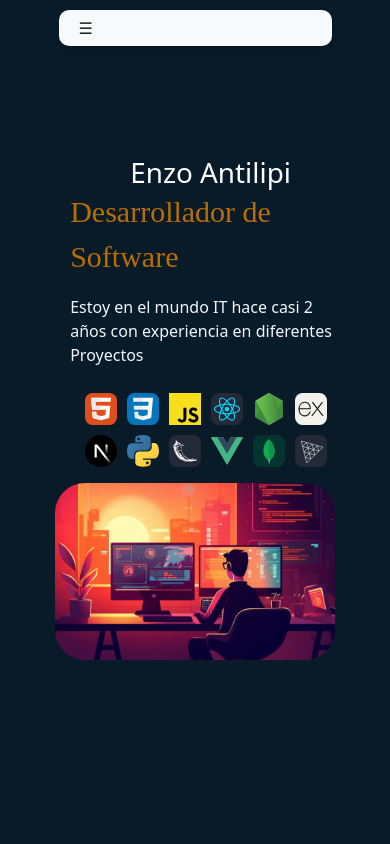
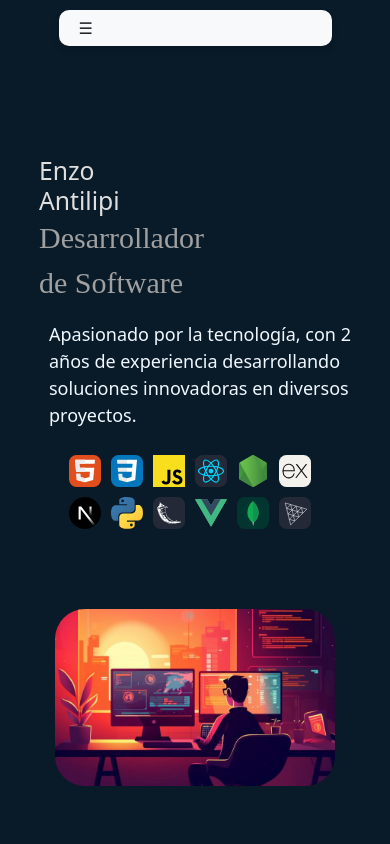
Before and after one commit to enzo1antilipi/portafolio, a React (Vite) app: page / in a window 390 px wide. Shown: the top 844 px of the page. Built offline with nearby package versions, Linux system fonts and the light colour scheme.

Commit message:
arreglo de profile

```diff
--- a/src/componets/Profile.jsx
+++ b/src/componets/Profile.jsx
@@ -6,10 +6,10 @@ function Profile (){
     return<>
     <div className="container_profile" style={{display:"flex",marginTop:"100px"}}>
     <div className="information_profile">
-        <h1 className="name">Enzo Antilipi</h1>
+        <h2 className="name">Enzo Antilipi</h2>
                 <p className="subtitle_dev">Desarrollador de Software</p>
-                <p>Estoy en el mundo IT hace casi 2 años con experiencia en diferentes Proyectos</p>
-         <div>
+                <p style={{fontSize:"18px", marginLeft:"10px"}}>Apasionado por la tecnología, con 2 años de experiencia desarrollando soluciones innovadoras en diversos proyectos.</p>
+         <div className="conteiner_icons">
                 <svg xmlns="http://www.w3.org/2000/svg" className="iconsExperienceProf" width="1.5em" height="1.5em" viewBox="0 0 256 256"><g fill="none"><rect width="256" height="256" fill="#e14e1d" rx="60"/><path fill="white" d="m48 38l8.61 96.593h110.71l-3.715 41.43l-35.646 9.638l-35.579-9.624l-2.379-26.602H57.94l4.585 51.281l65.427 18.172l65.51-18.172l8.783-98.061H85.824l-2.923-32.71h122.238L208 38z"/><path fill="#ebebeb" d="M128 38H48l8.61 96.593H128v-31.938H85.824l-2.923-32.71H128zm0 147.647l-.041.014l-35.579-9.624l-2.379-26.602H57.94l4.585 51.281l65.427 18.172l.049-.014z"/></g></svg>
                 <svg xmlns="http://www.w3.org/2000/svg" className="iconsExperienceProf" width="1em" height="1em" viewBox="0 0 256 256"><g fill="none"><rect width="256" height="256" fill="#0277bd" rx="60"/><path fill="#ebebeb" d="m53.753 102.651l2.862 31.942h71.481v-31.942zM128.095 38H48l2.904 31.942h77.191zm0 180.841v-33.233l-.14.037l-35.574-9.605l-2.274-25.476H58.042l4.475 50.154l65.431 18.164z"/><path fill="white" d="m167.318 134.593l-3.708 41.426l-35.625 9.616v33.231l65.483-18.148l.48-5.397l7.506-84.092l.779-8.578L208 38h-80.015v31.942h45.009l-2.906 32.709h-42.103v31.942z"/></g></svg>
                 <svg xmlns="http://www.w3.org/2000/svg" className="iconsExperienceProf" width="1em" height="1em" viewBox="0 0 256 256"><path fill="#f7df1e" d="M0 0h256v256H0z"/><path d="m67.312 213.932l19.59-11.856c3.78 6.701 7.218 12.371 15.465 12.371c7.905 0 12.89-3.092 12.89-15.12v-81.798h24.057v82.138c0 24.917-14.606 36.259-35.916 36.259c-19.245 0-30.416-9.967-36.087-21.996m85.07-2.576l19.588-11.341c5.157 8.421 11.859 14.607 23.715 14.607c9.969 0 16.325-4.984 16.325-11.858c0-8.248-6.53-11.17-17.528-15.98l-6.013-2.58c-17.357-7.387-28.87-16.667-28.87-36.257c0-18.044 13.747-31.792 35.228-31.792c15.294 0 26.292 5.328 34.196 19.247l-18.732 12.03c-4.125-7.389-8.591-10.31-15.465-10.31c-7.046 0-11.514 4.468-11.514 10.31c0 7.217 4.468 10.14 14.778 14.608l6.014 2.577c20.45 8.765 31.963 17.7 31.963 37.804c0 21.654-17.012 33.51-39.867 33.51c-22.339 0-36.774-10.654-43.819-24.574"/></svg>
@@ -22,7 +22,7 @@ function Profile (){
 
 
         </div>
-        <div>
+        <div className="conteiner_icons">
                 <svg xmlns="http://www.w3.org/2000/svg"  className="iconsExperienceProf" width="1em" height="1em" viewBox="0 0 128 128"><circle cx="64" cy="64" r="64"/><path fill="url(#deviconNextjs0)" d="M106.317 112.014L49.167 38.4H38.4v51.179h8.614v-40.24l52.54 67.884a64 64 0 0 0 6.763-5.209"/><path fill="url(#deviconNextjs1)" d="M81.778 38.4h8.533v51.2h-8.533z"/><defs><linearGradient id="deviconNextjs0" x1="109" x2="144.5" y1="116.5" y2="160.5" gradientTransform="scale(.71111)" gradientUnits="userSpaceOnUse"><stop stop-color="white"/><stop offset="1" stop-color="white" stop-opacity="0"/></linearGradient><linearGradient id="deviconNextjs1" x1="121" x2="120.799" y1="54" y2="106.875" gradientTransform="scale(.71111)" gradientUnits="userSpaceOnUse"><stop stop-color="white"/><stop offset="1" stop-color="white" stop-opacity="0"/></linearGradient></defs></svg>
 
                  {/* Python */}
--- a/src/componets/Proyects.jsx
+++ b/src/componets/Proyects.jsx
@@ -60,7 +60,7 @@ function Proyects(){
             </div>
         </div> */}
         <div className="tarjeta2">
-              <div className="card card-aerolab" style={{ marginTop:"10px" }} href="https://www.linkedin.com/in/enzo-antilipi-978097218/"  target="_blank">
+              <div className="card card-aerolab" style={{ marginTop:"10px" }} href="https://admi-tarea-front-7lzd.vercel.app/"  target="_blank">
                 <a href="https://www.linkedin.com"  target="_blank">
                 <img className="card-img-top" alt="..." src={tasks} href="https://www.linkedin.com"  target="_blank"/>
                 </a>
--- a/src/componets/styleHead.css
+++ b/src/componets/styleHead.css
@@ -108,18 +108,18 @@ p {
   align-content: center;
   margin: auto;
   justify-content: center;
-  width: 50%;
+  width: 70%;
   height: 10%;
 }
 .style_img_profile{
-  width:80%;
+  width:90%;
   height:auto;
   border-radius:30px;
   margin-top: 5%;
   margin-right:10%
 }
 .subtitle_dev{
-  color:rgb(184, 110, 0);
+  color:rgb(160, 160, 160);
   font-family: 'Times New Roman', Times, serif;
   font-size: 30px;
 }
@@ -198,6 +198,11 @@ p {
   height: 100%;
 }
 @media (max-width: 768px)  {
+  .information_profile {
+    text-align: left;
+    margin-left: 0px;
+  }
+
   .tarjeta1 {
     width: 100%;
     margin: auto;
@@ -209,7 +214,9 @@ p {
     height: 50%;
   }
 }
-
+.conteiner_icons{
+  margin-right: 50%;
+}
 .iconContact{
   text-decoration: none;
 }
@@ -293,6 +300,10 @@ p {
     margin-right: 0%;
     width: 90%;
   }
+    .conteiner_icons{
+    text-align: left ;
+    margin-right: 0ch;
+  }
 }
 .card-aerolab:hover{
 width: 36rem;
@@ -360,7 +371,9 @@ width: 36rem;
 .nav-item a:hover {
   background-color: #ddd;
 }
-
+.name{color:white;
+margin-right: 65%;
+}
 /* Estilos responsivos */
 @media (max-width: 768px) {
   .navbar-toggler {
@@ -375,8 +388,15 @@ width: 36rem;
     gap: 10px;
   }
   .name{
-  color: white;
-  margin: auto;
-  align-items:start;
+  color: rgb(223, 223, 223);
+  margin: 0px;
+  margin-right: 55%;
+ }
+ .style_img_profile{
+  margin-top:80px;
+ }
 }
+
+.subtitle_dev{
+  margin-right: 40%;
 }
```
